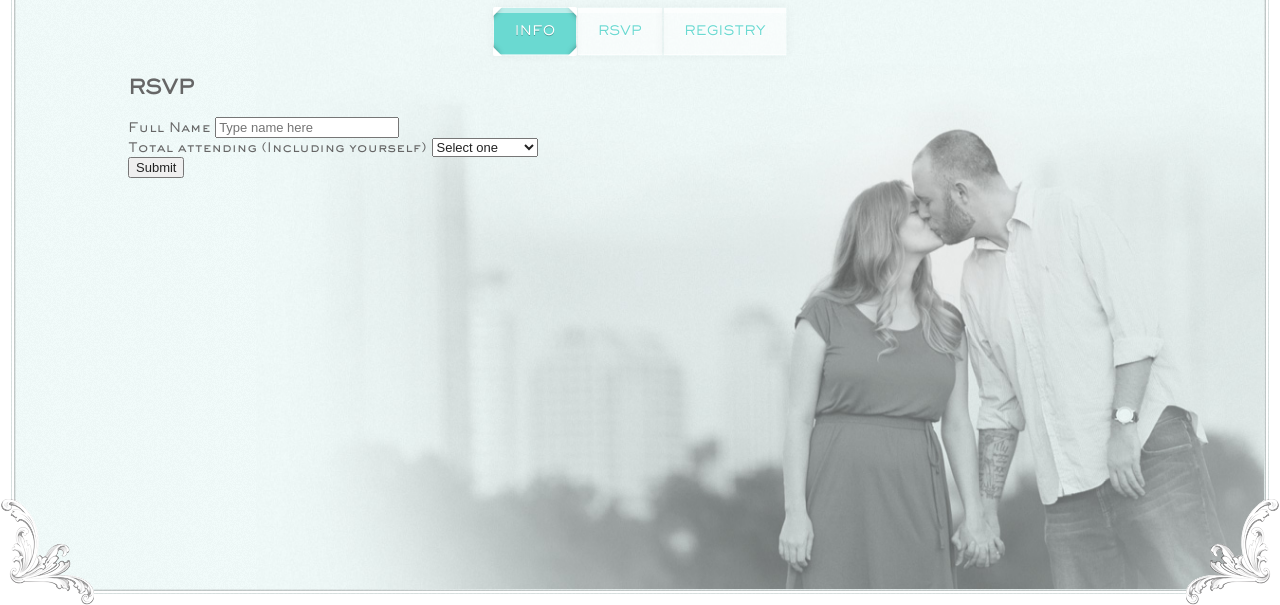
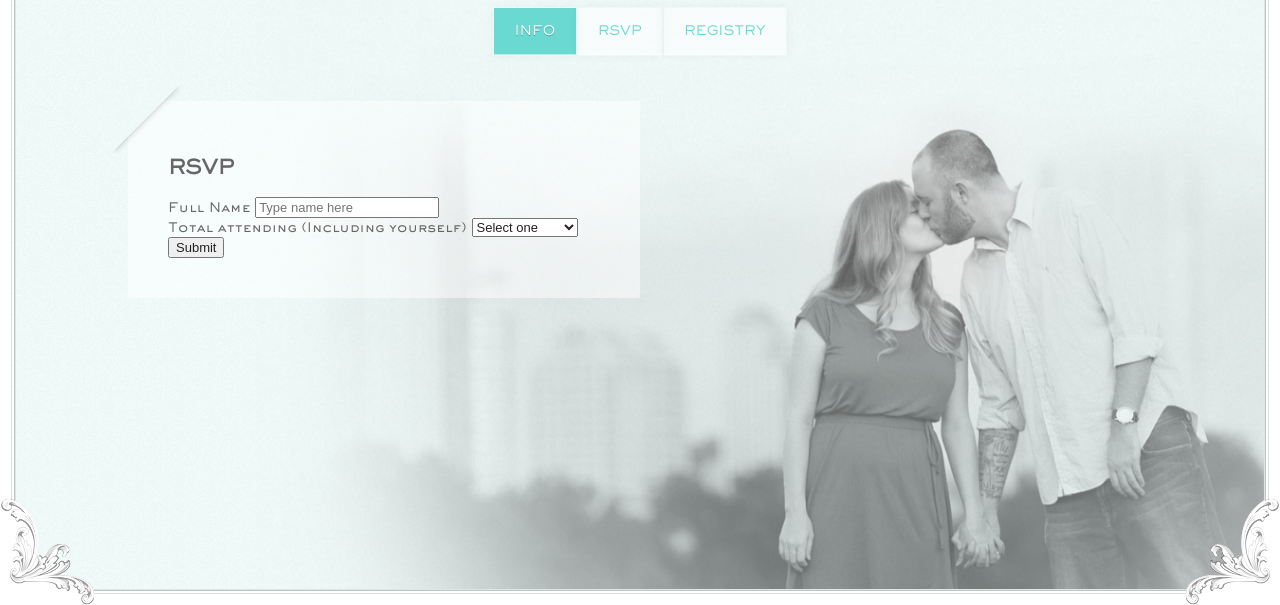
Before and after one commit to alexzelenak/valandal.com, a plain HTML site: page index.html in a window 1280 px wide. Shown: the part 195-800 px from the top of the page. Drawn offline with nearby package versions, Linux system fonts and the light colour scheme.

Commit message:
more hot corner action - wait what

```diff
--- a/css/style.css
+++ b/css/style.css
@@ -218,9 +218,6 @@ header ul li a:visited {
 	text-shadow: 0 1px #FFF;
 	background-color: rgba(255, 255, 255, 0.55);
 	border-bottom: 1px solid rgba(255, 255, 255, 0.55);
-	-webkit-box-shadow: inset 0 5px 0 rgba(255, 255, 255, 0.55);
-	-moz-box-shadow: inset 0 5px 0 rgba(255, 255, 255, 0.55);
-	box-shadow: inset 0 5px 0 rgba(255, 255, 255, 0.55);
 }
 
 header ul li.active a,
@@ -248,8 +245,8 @@ header ul li.active a:visited {
 }
 
 #pages {
-	padding: 0 10%;
-	width: 50%;
+	padding: 40px 10%;
+	width: 40%;
 }
 
 footer {
@@ -271,10 +268,36 @@ footer {
 	width: 100%;
 }
 
-/* Top Corner Effect */
+article {
+	position: relative;
+	padding: 40px;
+	background-color: rgba(255,255,255,0.5);
+}
+
+/* Top Left Corner Effect */
+article h2:before {
+	background: transparent url(../img/bg.gif);
+	content: '';
+	height: 50px;
+	position: absolute;
+	top: -25px;
+	left: -50px;
+	width: 100px;
+	z-index: 10;
+	-webkit-box-shadow: 0 6px 6px -6px hsla(0,0%,0%,.25);
+	-moz-box-shadow: 0 6px 6px -6px hsla(0,0%,0%,.25);
+	box-shadow: 0 6px 6px -6px hsla(0,0%,0%,.25);
+	-webkit-transform: rotate(-45deg);
+	-moz-transform: rotate(-45deg);
+	-ms-transform: rotate(-45deg);
+	-o-transform: rotate(-45deg);
+	transform: rotate(-45deg);
+}
+
+/*Top Corner Effect
 header ul li.active a:after,
 header ul li.active a:before {
-	background: #FFF;
+	background: #DDD;
 	content: '';
 	height: 20px;
 	position: absolute;
@@ -304,10 +327,10 @@ header ul li.active a:before {
 	transform: rotate(45deg);
 }
 
-/* Bottom Corner Effect */
+Bottom Corner Effect
 header ul li.active a span:after,
 header ul li.active a span:before {
-	background: #FFF;
+	background: #DDD;
 	content: '';
 	height: 20px;
 	position: absolute;
@@ -335,6 +358,7 @@ header ul li.active a span:before {
 	-o-transform: rotate(135deg);
 	transform: rotate(135deg);
 }
+*/
 
 @media only screen and (-webkit-min-device-pixel-ratio: 2) {
 	#top,
```
